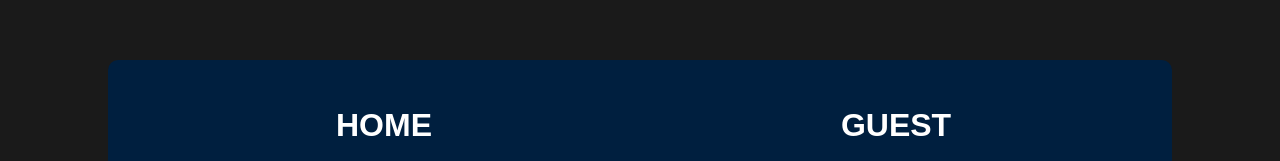
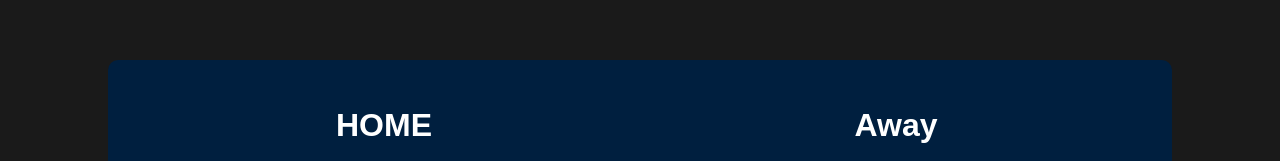
Before and after one commit to Fredy12Pe/My-Scoreboard, a website built with Vite: page index.html in a window 1280 px wide. Shown: the part 183-344 px from the top of the page. Built offline with nearby package versions, Linux system fonts and the light colour scheme.

Commit message:
changed "guest" to "away"

```diff
--- a/index.html
+++ b/index.html
@@ -18,7 +18,7 @@
             </div>
         </div>
         <div class="team" id="guestTeam">
-            <h2>GUEST</h2>
+            <h2>Away</h2>
             <div class="score" id="guestScore">0</div>
             <div class="buttons">
                 <button onclick="updateScore('guest', 1)">+1</button>
```
Also changed, not shown: 1 other file.
